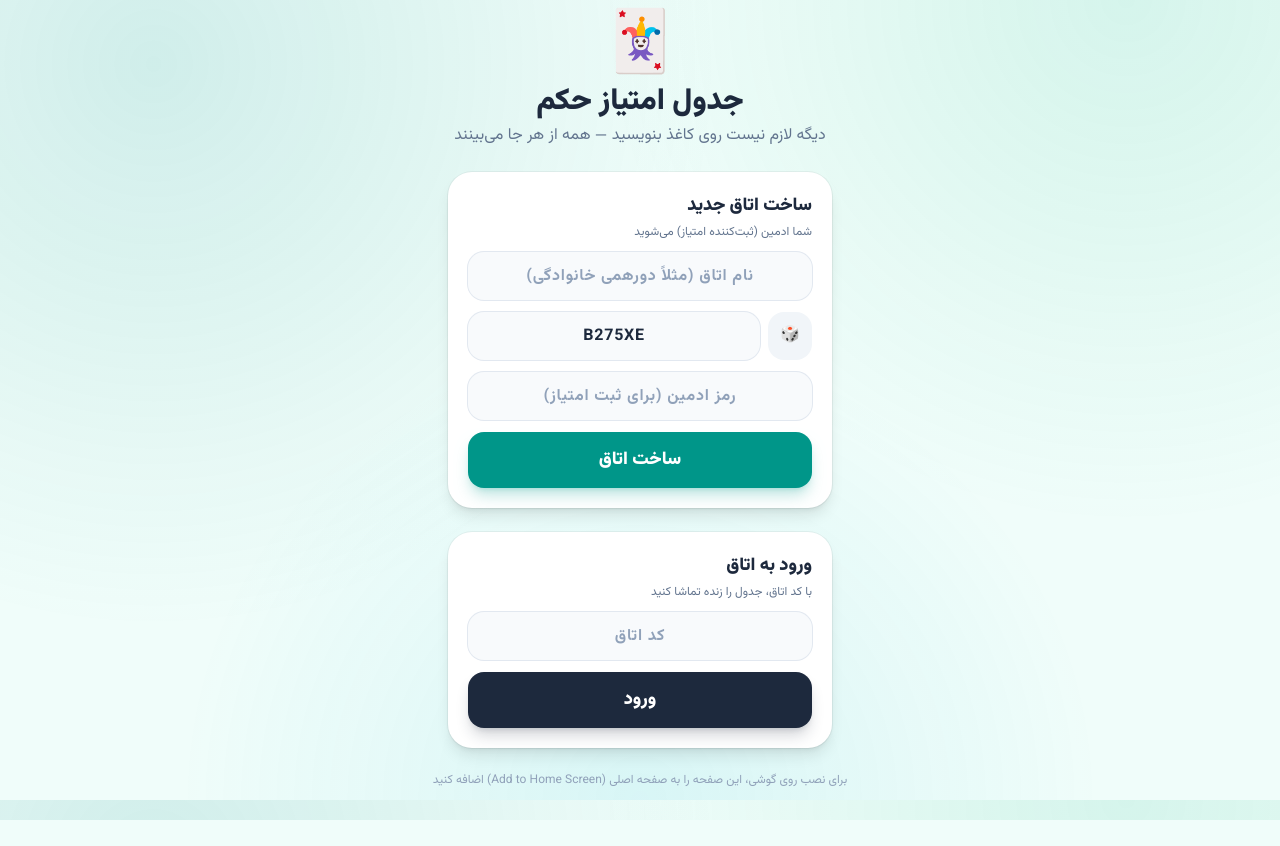
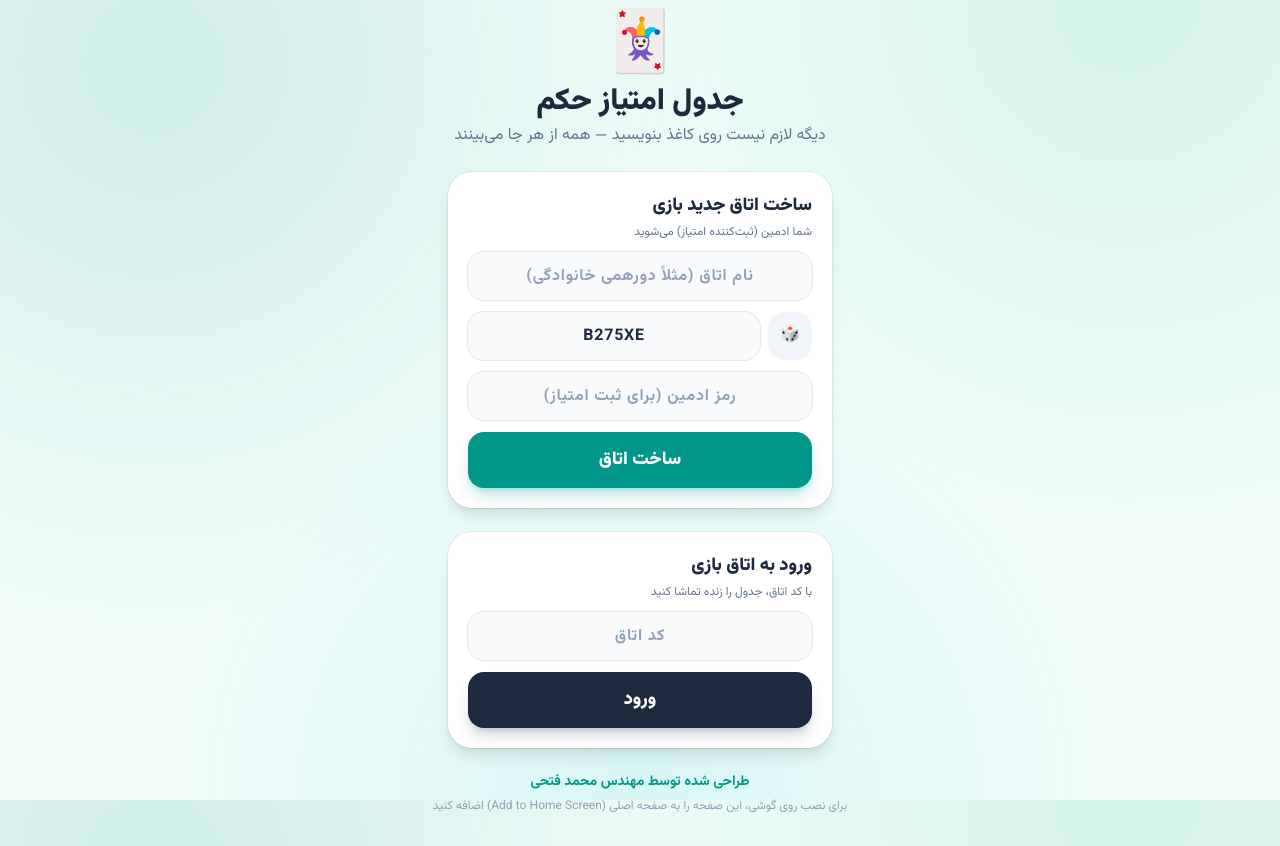
Before and after one commit to ghafariy/hokm-score-app, a React (Vite) app: page / in a window 1280 px wide. Before the commit the page ends 820 px from the top, so only its background shows below. Built offline with nearby package versions, Linux system fonts and the light colour scheme; no server answers.

Commit message:
Add files via upload

```diff
--- a/src/components/HomeScreen.jsx
+++ b/src/components/HomeScreen.jsx
@@ -23,8 +23,9 @@ export default function HomeScreen() {
       <CreateRoomCard onCreated={(code) => navigate(`/room/${code}`)} />
       <JoinRoomCard onJoined={(code) => navigate(`/room/${code}`)} />
 
-      <footer className="text-xs text-slate-400 text-center pb-4">
-        برای نصب روی گوشی، این صفحه را به صفحه اصلی (Add to Home Screen) اضافه کنید
+      <footer className="text-center pb-4 space-y-1.5">
+        <p className="text-teal-600 font-bold text-sm">طراحی شده توسط مهندس محمد فتحی</p>
+        <p className="text-xs text-slate-400">برای نصب روی گوشی، این صفحه را به صفحه اصلی (Add to Home Screen) اضافه کنید</p>
       </footer>
     </div>
   )
@@ -75,7 +76,7 @@ function CreateRoomCard({ onCreated }) {
       onSubmit={submit}
       className="w-full max-w-sm bg-white rounded-3xl shadow-lg ring-1 ring-black/5 p-5 space-y-3 animate-pop"
     >
-      <h2 className="font-black text-slate-800 text-lg">ساخت اتاق جدید</h2>
+      <h2 className="font-black text-slate-800 text-lg">ساخت اتاق جدید بازی</h2>
       <p className="text-xs text-slate-500 -mt-2">شما ادمین (ثبت‌کننده امتیاز) می‌شوید</p>
 
       <input
@@ -155,7 +156,7 @@ function JoinRoomCard({ onJoined }) {
       onSubmit={submit}
       className="w-full max-w-sm bg-white rounded-3xl shadow-lg ring-1 ring-black/5 p-5 space-y-3 animate-pop"
     >
-      <h2 className="font-black text-slate-800 text-lg">ورود به اتاق</h2>
+      <h2 className="font-black text-slate-800 text-lg">ورود به اتاق بازی</h2>
       <p className="text-xs text-slate-500 -mt-2">با کد اتاق، جدول را زنده تماشا کنید</p>
 
       <input
```
